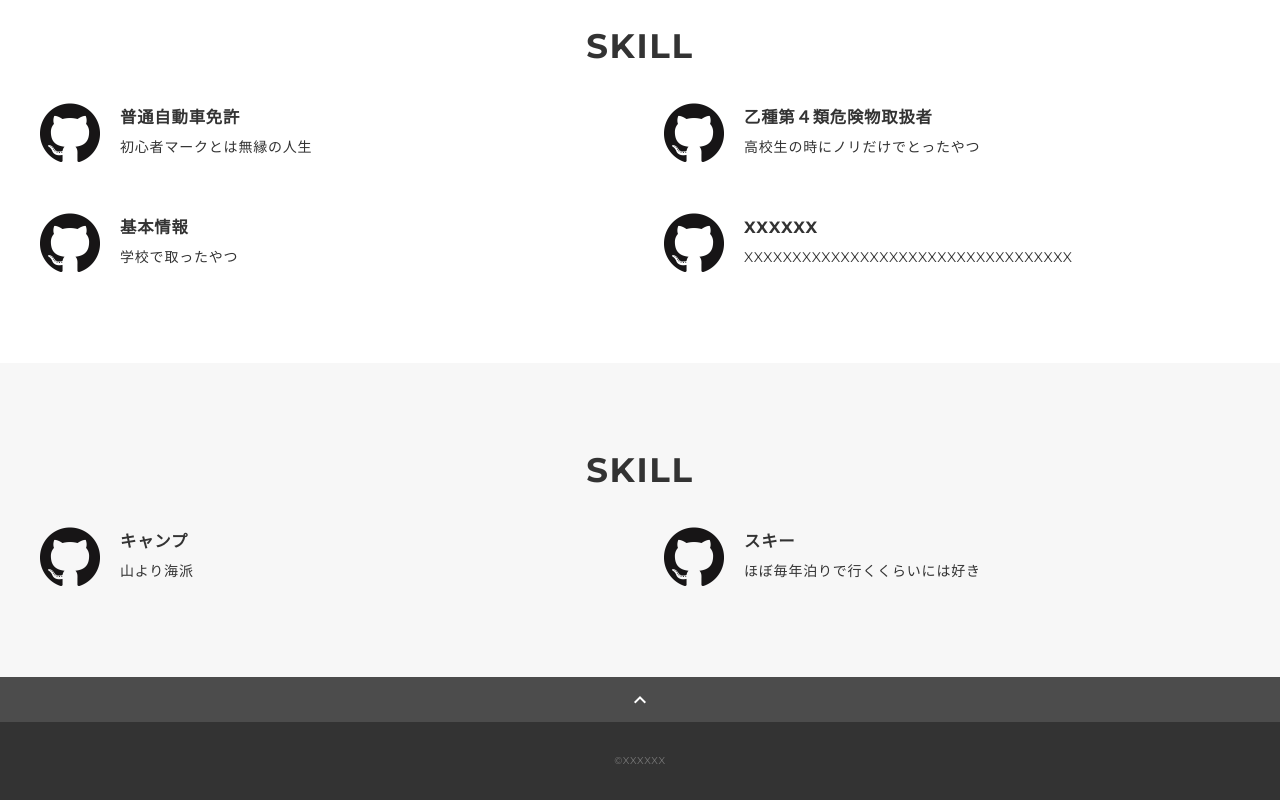
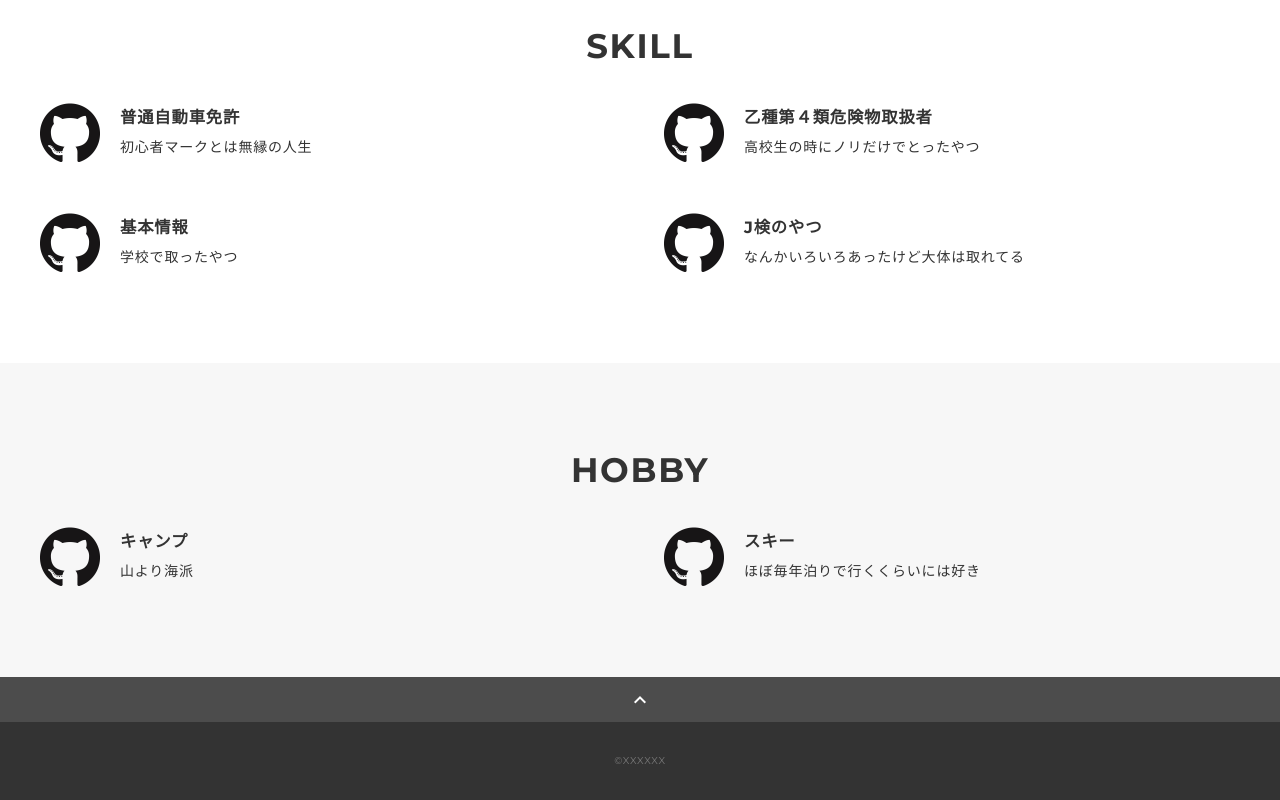
Before and after one commit to K-hoshikawa1106/portfolio, a plain HTML site: page docs/index.html in a window 1280 px wide. Shown: the part 548-1348 px from the top of the page. Drawn offline with nearby package versions, Linux system fonts and the light colour scheme.

Commit message:
あった

```diff
--- a/docs/index.html
+++ b/docs/index.html
@@ -36,6 +36,7 @@
 					<ul class="header-nav-list">
 						<li class="header-nav-item"><a href="#about">ABOUT</a></li>
 						<li class="header-nav-item"><a href="#skill">SKILL</a></li>
+						<li class="header-nav-item"><a href="#skill">HOBBY</a></li>
 					</ul>
 				</nav>
 			</div>
@@ -93,17 +94,17 @@
 								<img src="img/github.png" alt="logo" />
 							</p>
 							<div class="skill-body">
-								<h3 class="skill-name">XXXXXX</h3>
-								<p class="skill-text">XXXXXXXXXXXXXXXXXXXXXXXXXXXXXXXXXX</p>
+								<h3 class="skill-name">J検のやつ</h3>
+								<p class="skill-text">なんかいろいろあったけど大体は取れてる</p>
 							</div>
 						</div>
 					</div>
 				</div>
 			</section>
 
-			<section class="hobby section" id="hobby">
+			<section class="hobby section" id="HOBBY">
 				<div class="inner">
-					<h2 class="title">SKILL</h2>
+					<h2 class="title">HOBBY</h2>
 					<div class="hobby-list">
 						<div class="hobby-item">
 							<p class="hobby-img">
```
